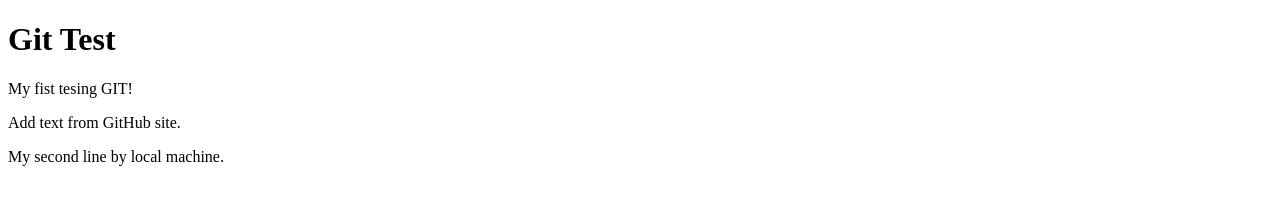
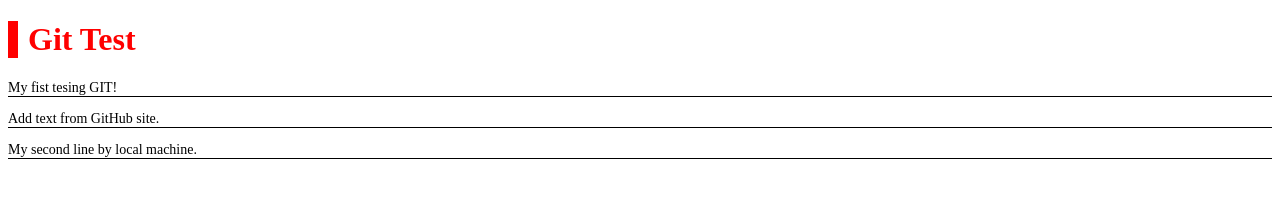
Before and after one commit to SergeyKolmakov/training, a plain HTML site: page index.html in a window 1280 px wide. Drawn offline with Linux system fonts and the light colour scheme.

Commit message:
First Branch commit

```diff
--- a/index.html
+++ b/index.html
@@ -3,6 +3,7 @@
 <head>
   <meta charset="UTF-8">
   <title>GIT Test</title>
+  <link rel="stylesheet" href="style.css">
 </head>
 <body>
   <h1>Git Test</h1>
--- /dev/null
+++ b/style.css
@@ -0,0 +1,10 @@
+h1 {
+  color: red;
+  border-left: 10px solid red;
+  padding-left: 10px;
+}
+
+p {
+  font-size: 14px;
+  border-bottom: 1px solid #000;
+}
```
